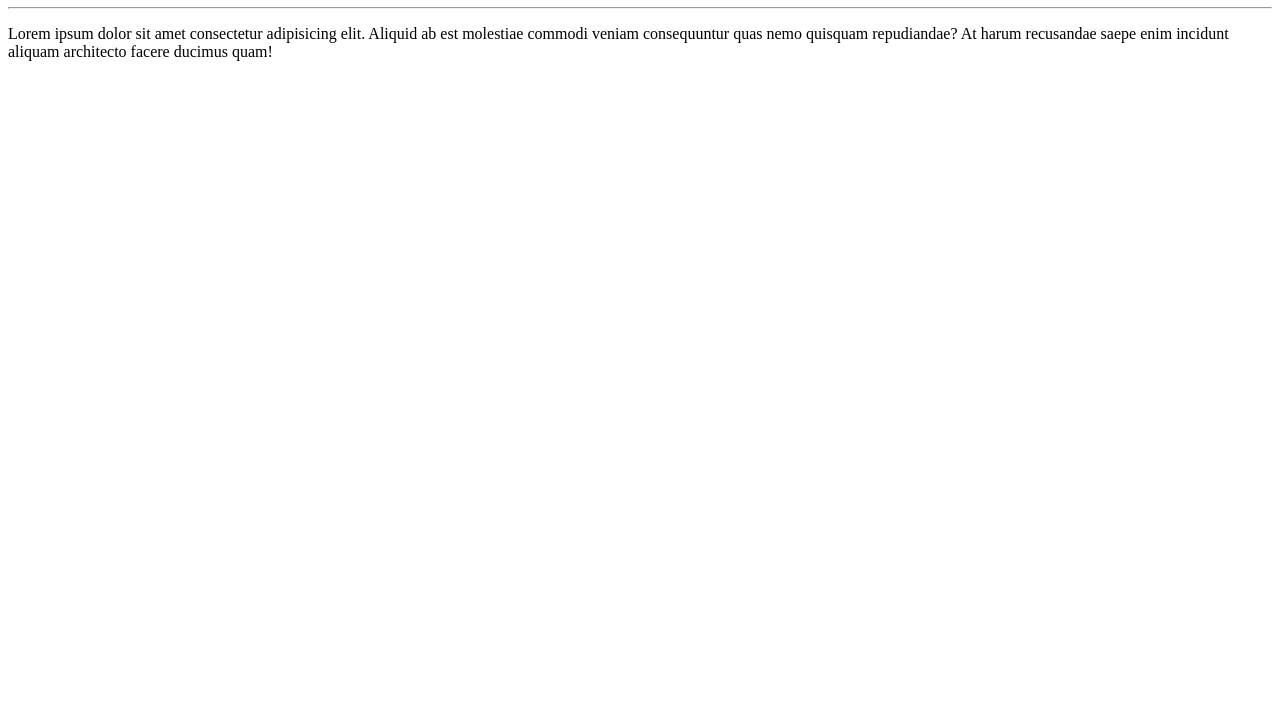
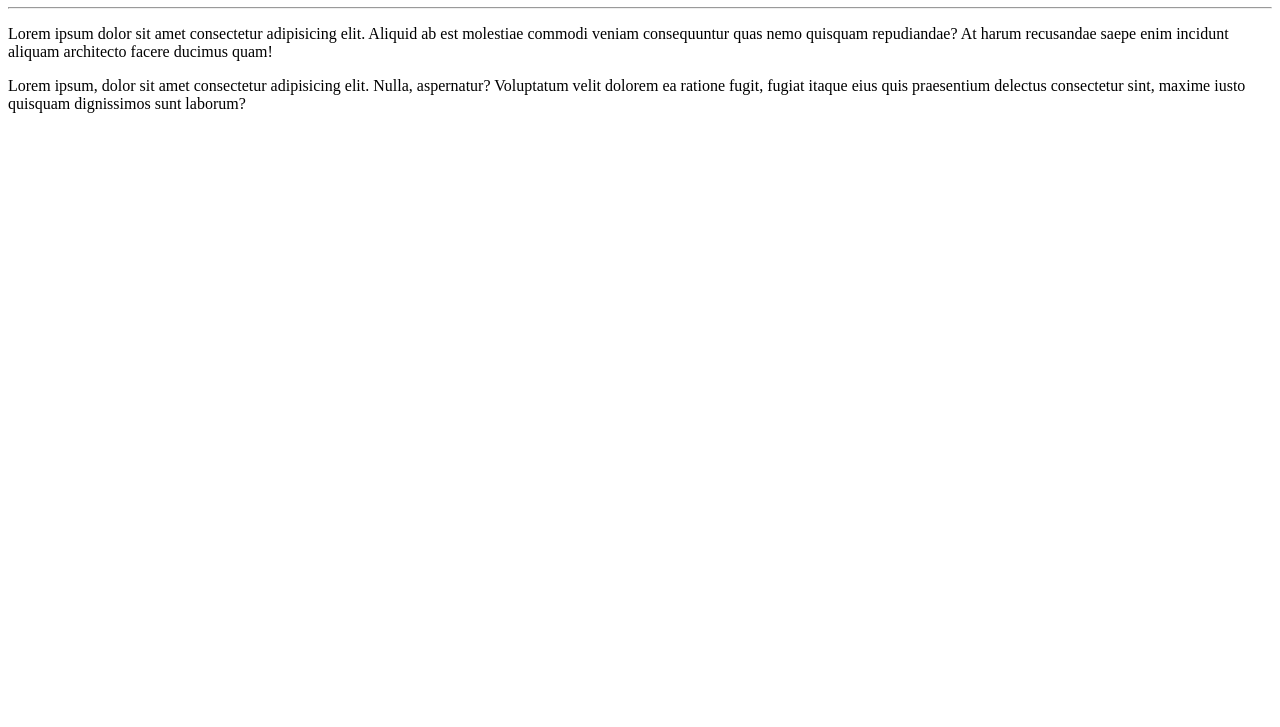
Before and after one commit to MarcosFagundes1402/Ola-Mundo, a plain HTML site: page site-exemplo/index.html in a window 1280 px wide. Shown: the part 73-800 px from the top of the page. Drawn offline with Linux system fonts and the light colour scheme.

Commit message:
adicionei um paragrafo

```diff
--- a/site-exemplo/index.html
+++ b/site-exemplo/index.html
@@ -13,6 +13,7 @@
     <p>Lorem ipsum dolor sit amet consectetur adipisicing elit. Aliquid ab est molestiae commodi veniam consequuntur
         quas nemo quisquam repudiandae? At harum recusandae saepe enim incidunt aliquam architecto facere ducimus quam!
     </p>
+    <p>Lorem ipsum, dolor sit amet consectetur adipisicing elit. Nulla, aspernatur? Voluptatum velit dolorem ea ratione fugit, fugiat itaque eius quis praesentium delectus consectetur sint, maxime iusto quisquam dignissimos sunt laborum?</p>
 </body>
 
 </html>
```
